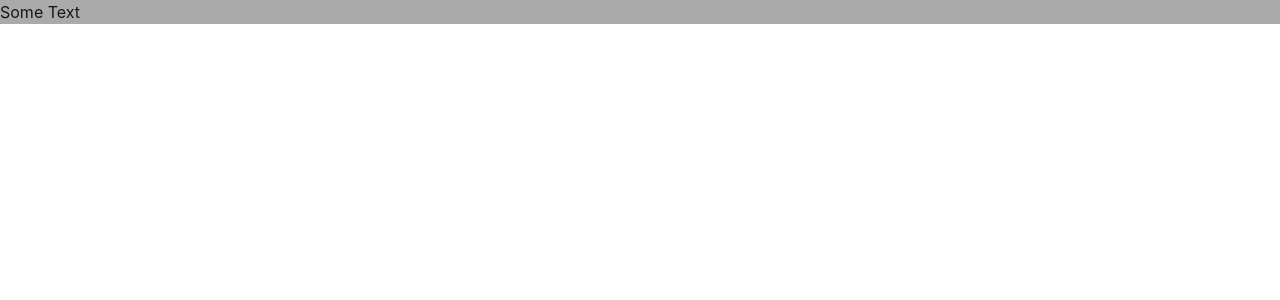
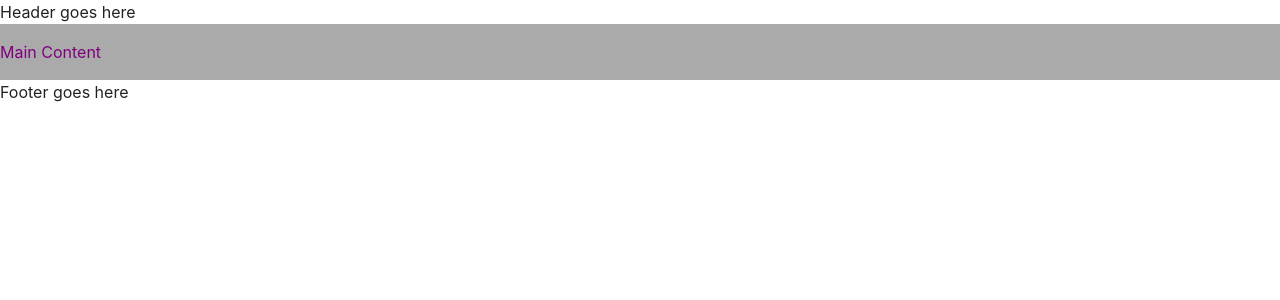
Before and after one commit to SteveDenning/react-movie-search, a React (Create React App) app: page / in a window 1280 px wide. Shown: the top 300 px of the page. Built offline with nearby package versions, Linux system fonts and the light colour scheme.

Commit message:
003 - finish up default layout

```diff
--- a/src/layout/default/index.tsx
+++ b/src/layout/default/index.tsx
@@ -6,18 +6,22 @@ import MUILayout from "../mui";
 // Styles
 import "./default.scss";
 
+// Components
+import MovieSearch from "../../views/movie-search";
+
 interface Props {
   variant?: string;
 }
 
-const DefaultLayout: React.FC<Props> = ({ variant }) => {
-  const baseClass = "main-wrapper";
-  const variantClass = variant ? `main-wrapper--${variant}` : "";
-  const classes = [baseClass, variantClass].filter(Boolean).join(" ");
-
+const DefaultLayout: React.FC<Props> = () => {
   return (
     <MUILayout>
-      <main className={classes}>Some Text</main>
+      {/* SEO goes here */}
+      <header>Header goes here</header>
+      <main className="main-wrapper">
+        <MovieSearch></MovieSearch>
+      </main>
+      <footer>Footer goes here</footer>
     </MUILayout>
   );
 };
--- /dev/null
+++ b/src/views/movie-search/index.tsx
@@ -0,0 +1,7 @@
+import React from "react";
+
+const MovieSearch = () => {
+  return <p>Main Content</p>;
+};
+
+export default MovieSearch;
```
